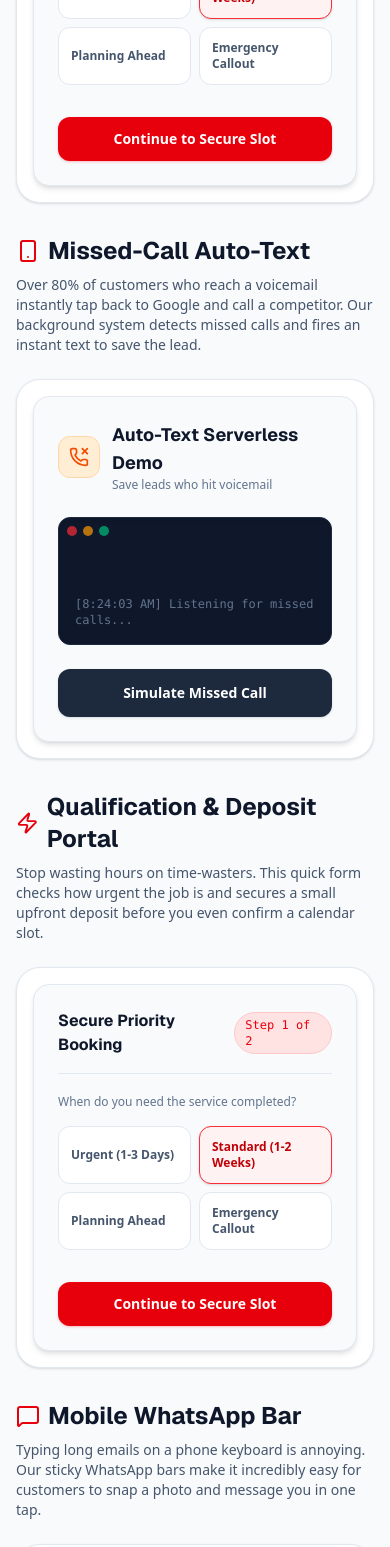
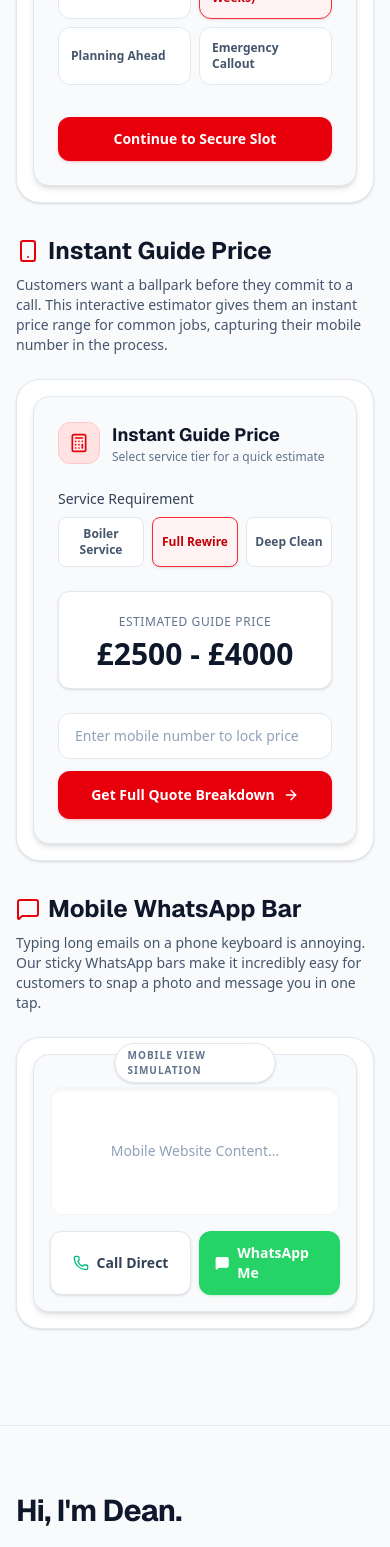
Before and after one commit to stokie2605/dean-wilshaw-web-development, a React (Vite) app: page / in a window 390 px wide. Shown: the part 4331-5878 px from the top of the page. Built offline with nearby package versions, Linux system fonts and the light colour scheme.

Commit message:
Fix TradeToolsDemo: clean 4-card layout, VisualEstimate in grid, MissedCallDemo in Hero

```diff
--- a/src/components/TradeToolsDemo.tsx
+++ b/src/components/TradeToolsDemo.tsx
@@ -2,7 +2,7 @@ import React from 'react';
 import { WhatsAppBar } from './trade-tools/WhatsAppBar';
 import { SocialProofBanner } from './trade-tools/SocialProofBanner';
 import { IntakeDeposit } from './trade-tools/IntakeDeposit';
-import { MissedCallDemo } from './trade-tools/MissedCallDemo';
+import { VisualEstimate } from './trade-tools/VisualEstimate';
 import { Target, Zap, Smartphone, MessageSquare } from 'lucide-react';
 
 export const TradeToolsDemo = () => {
@@ -24,7 +24,7 @@ export const TradeToolsDemo = () => {
           </p>
         </div>
 
-        {/* Tools Grid - Tidy 4 Card Layout */}
+        {/* Tools Grid - 4 Card Layout */}
         <div className="grid grid-cols-1 lg:grid-cols-2 gap-8 md:gap-12">
 
           {/* Tool 1: Social Proof Trust Banner */}
@@ -48,7 +48,7 @@ export const TradeToolsDemo = () => {
             <div className="mb-6">
               <h3 className="text-2xl font-bold flex items-center gap-2 mb-2 text-slate-900 dark:text-zinc-100">
                 <Zap className="text-red-600 dark:text-red-500" />
-                Qualification & Deposit Portal
+                Qualification &amp; Deposit Portal
               </h3>
               <p className="text-slate-600 dark:text-zinc-400 text-sm">
                 Stop wasting hours on time-wasters. This quick form checks how urgent the job is and secures a small upfront deposit before you even confirm a calendar slot.
@@ -59,36 +59,19 @@ export const TradeToolsDemo = () => {
             </div>
           </div>
 
-          {/* Tool 2: Missed Call Auto Text */}
+          {/* Tool 3: Instant Guide Price (Visual Estimator) */}
           <div className="flex flex-col">
             <div className="mb-6">
               <h3 className="text-2xl font-bold flex items-center gap-2 mb-2 text-slate-900 dark:text-zinc-100">
                 <Smartphone className="text-red-600 dark:text-red-500" />
-                Missed-Call Auto-Text
+                Instant Guide Price
               </h3>
               <p className="text-slate-600 dark:text-zinc-400 text-sm">
-                Over 80% of customers who reach a voicemail instantly tap back to Google and call a competitor.
-                Our background system detects missed calls and fires an instant text to save the lead.
+                Customers want a ballpark before they commit to a call. This interactive estimator gives them an instant price range for common jobs, capturing their mobile number in the process.
               </p>
             </div>
             <div className="p-4 sm:p-8 rounded-3xl bg-white dark:bg-zinc-900/50 border border-slate-200 dark:border-zinc-800 flex-grow flex items-center justify-center shadow-sm">
-              <MissedCallDemo />
-            </div>
-          </div>
-
-          {/* Tool 3: Intake Deposit */}
-          <div className="flex flex-col">
-            <div className="mb-6">
-              <h3 className="text-2xl font-bold flex items-center gap-2 mb-2 text-slate-900 dark:text-zinc-100">
-                <Zap className="text-red-600 dark:text-red-500" />
-                Qualification &amp; Deposit Portal
-              </h3>
-              <p className="text-slate-600 dark:text-zinc-400 text-sm">
-                Stop wasting hours on time-wasters. This quick form checks how urgent the job is and secures a small upfront deposit before you even confirm a calendar slot.
-              </p>
-            </div>
-            <div className="p-4 sm:p-8 rounded-3xl bg-white dark:bg-zinc-900/50 border border-slate-200 dark:border-zinc-800 flex-grow flex items-center justify-center shadow-sm">
-              <IntakeDeposit />
+              <VisualEstimate />
             </div>
           </div>
 
```
